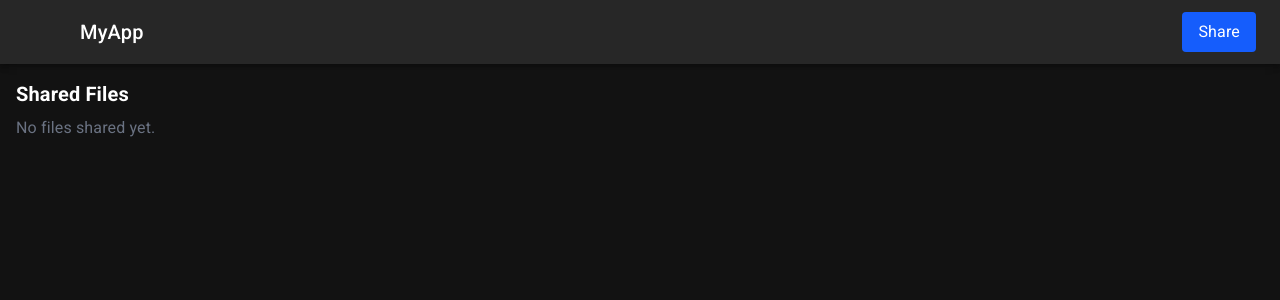
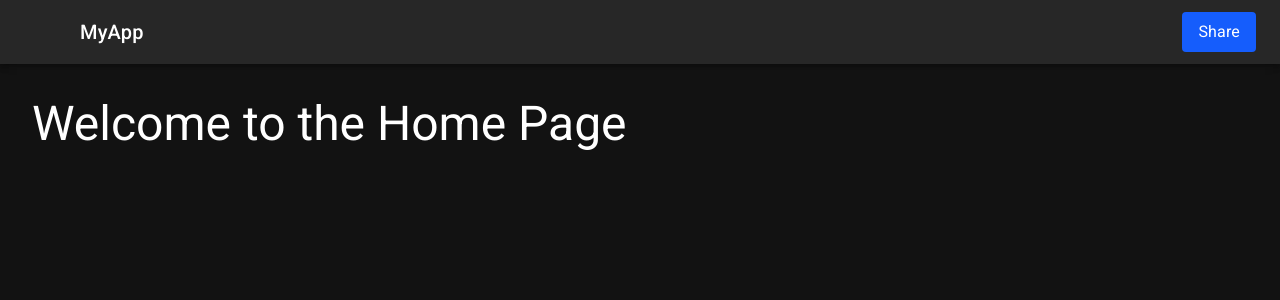
Before and after one commit to Rahul122703/Redux-todo, a React (Vite) app in the folder client/: page /sharetarget in a window 1280 px wide. Shown: the top 300 px of the page. Built offline with nearby package versions, Linux system fonts and the light colour scheme; some icons are missing.

Commit message:
adding new changes

```diff
--- a/client/index.html
+++ b/client/index.html
@@ -1,6 +1,5 @@
 <!DOCTYPE html>
 <html lang="en">
-
   <head>
     <meta charset="UTF-8" />
     <link rel="icon" type="image/svg+xml" href="./dist/icons/512.png" />
@@ -14,5 +13,4 @@
     <div id="root"></div>
     <script type="module" src="/src/main.jsx"></script>
   </body>
-
 </html>
--- a/client/src/App.jsx
+++ b/client/src/App.jsx
@@ -2,10 +2,6 @@ import React from "react";
 import { BrowserRouter as Router, Routes, Route } from "react-router-dom";
 import Navbar from "./components/Navbar";
 import Home from "./pages/Home";
-import Signin from "./pages/Signin";
-import Signup from "./pages/Signup";
-import ShareTarget from "./pages/ShareTarget";
-import NotFoundPage from "./pages/PageNotFound";
 import { ThemeProvider, createTheme, CssBaseline } from "@mui/material";
 import { useSelector } from "react-redux";
 
@@ -25,10 +21,7 @@ const App = () => {
         <Navbar />
         <Routes>
           <Route path="/" element={<Home />} />
-          <Route path="/signin" element={<Signin />} />
-          <Route path="/signup" element={<Signup />} />
-          <Route path="/sharetarget" element={<ShareTarget />} />
-          <Route path="/*" element={<NotFoundPage />} />
+          <Route path="/*" element={<Home />} />
         </Routes>
       </Router>
     </ThemeProvider>
```
Lines whose indentation alone changed are shown as unchanged.
